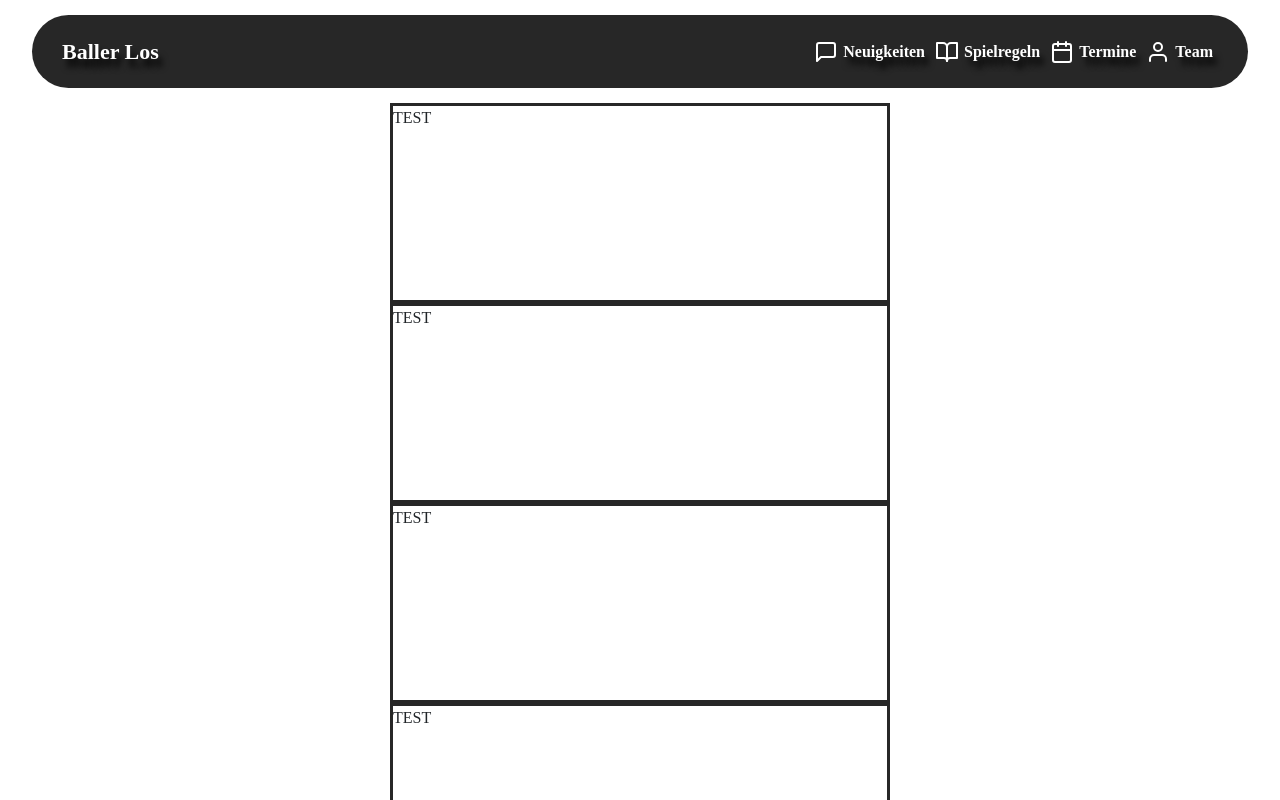
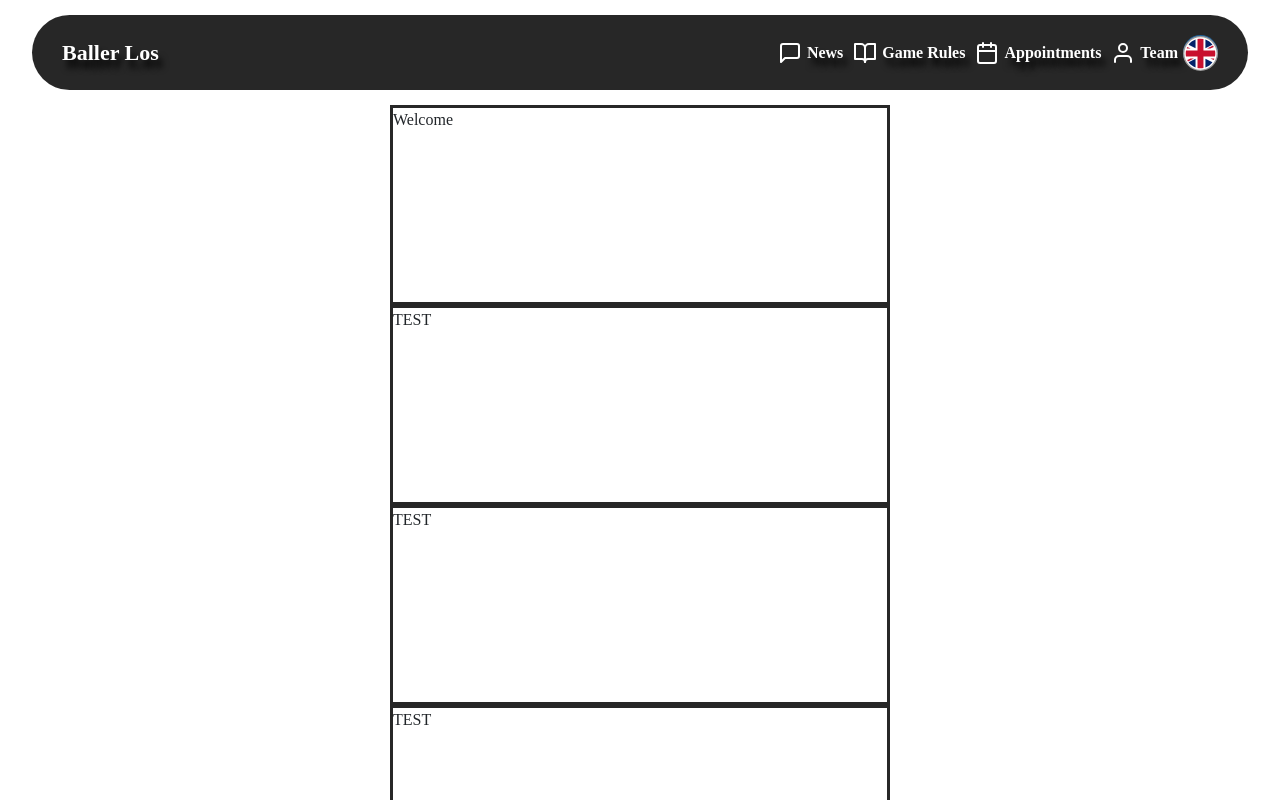
Before and after one commit to Doner-mit-alles/wirtschaft-live, a Vue app: page / in a window 1280 px wide. Shown: the top 800 px of the page. Built offline with nearby package versions, Linux system fonts and the light colour scheme; a web font is replaced by a local one.

Commit message:
10: add language button

```diff
--- a/package.json
+++ b/package.json
@@ -37,6 +37,7 @@
     "jsdom": "^24.1.0",
     "npm-run-all2": "^6.2.0",
     "prettier": "^3.2.5",
+    "svg-inline-loader": "^0.8.2",
     "typescript": "~5.4.0",
     "vite": "^5.3.1",
     "vite-plugin-vue-devtools": "^7.3.1",
--- a/src/App.vue
+++ b/src/App.vue
@@ -7,7 +7,7 @@ import Menu from '@/components/menu-bar.vue'
     <Menu />
 
     <div class="test-container">
-      <p>TEST</p>
+      <p>{{ $t('welcome') }}</p>
     </div>
 
     <div class="test-container">
--- a/src/assets/styles.css
+++ b/src/assets/styles.css
@@ -1,9 +1,20 @@
 @import url('https://fonts.googleapis.com/css?family=Alexandria');
 
 body {
-    font-family: 'Alexandria', serif;
+  font-family: 'Alexandria', serif;
 }
 
 p {
-    margin-block-end: 0;
+  margin-block-end: 0;
 }
+
+:root {
+  --primary-color: #272727;
+  --third-color: #494949;
+  --secondary-color: #ffffff;
+  --forth-color: #20639B;
+}
+
+:root {
+  --primary-shadow: 4px 8px 6px #000000
+}
--- a/src/components/menu-bar.vue
+++ b/src/components/menu-bar.vue
@@ -5,8 +5,9 @@ import BookSVG from '@/assets/book-open.svg'
 import UserSVG from '@/assets/user.svg'
 import MenuElement from '@/components/menu-element.vue'
 import { ref, onMounted, onUnmounted } from 'vue'
+import MenuLanguageButton from '@/components/menu-language-button.vue'
 
-const isMinimised: ref<Boolean> = ref(false)
+const isMinimised = ref<boolean>(false)
 
 const handleScroll = () => {
   isMinimised.value = window.scrollY > 10
@@ -22,11 +23,17 @@ onUnmounted(() => {
 <template>
   <div :class="['menu-bar', { 'menu-bar-fixed': isMinimised }]">
     <p id="menu-team-name">Baller Los</p>
+
     <div class="menu-element-container">
-      <MenuElement text="Neuigkeiten" :svg="NewsSVG" :is-minimised="isMinimised" />
-      <MenuElement text="Spielregeln" :svg="BookSVG" :is-minimised="isMinimised" />
-      <MenuElement text="Termine" :svg="CalenderSVG" :is-minimised="isMinimised" />
-      <MenuElement text="Team" :svg="UserSVG" :is-minimised="isMinimised" />
+      <MenuElement :text="$t('menuBar.news')" :svg="NewsSVG" :is-minimised="isMinimised" />
+      <MenuElement :text="$t('menuBar.rules')" :svg="BookSVG" :is-minimised="isMinimised" />
+      <MenuElement
+        :text="$t('menuBar.appointments')"
+        :svg="CalenderSVG"
+        :is-minimised="isMinimised"
+      />
+      <MenuElement :text="$t('menuBar.team')" :svg="UserSVG" :is-minimised="isMinimised" />
+      <menu-language-button />
       <h1>{{}}</h1>
     </div>
   </div>
@@ -39,8 +46,8 @@ onUnmounted(() => {
   align-items: center;
   margin: 15px;
   border-radius: 50px;
-  background: #272727;
-  color: #ffffff;
+  background: var(--primary-color);
+  color: var(--secondary-color);
   font-size: 22px;
   width: 95%;
   transition: all 0.5s ease;
@@ -59,7 +66,7 @@ onUnmounted(() => {
 #menu-team-name {
   padding: 20px;
   font-weight: bold;
-  text-shadow: 4px 8px 6px #000000;
+  text-shadow: var(--primary-shadow);
   margin-left: 10px;
 }
 
--- a/src/components/menu-element.vue
+++ b/src/components/menu-element.vue
@@ -5,7 +5,7 @@ defineProps({
     required: true
   },
   svg: {
-    type: Object,
+    type: String,
     required: true
   },
   isMinimised: {
@@ -18,7 +18,10 @@ defineProps({
 <template>
   <div class="menu-bar-element">
     <component :is="svg" />
-    <p :class="['menu-bar-element-text', { 'menu-bar-element-text-hidden': isMinimised }]">
+    <p
+      v-if="!isMinimised"
+      :class="['menu-bar-element-text', { 'menu-bar-element-text-hidden': isMinimised }]"
+    >
       {{ text }}
     </p>
   </div>
@@ -26,7 +29,7 @@ defineProps({
 
 <style scoped>
 .menu-bar-element {
-  width: min-content;
+  width: fit-content;
   margin: 0 5px 0 5px;
   display: flex;
   justify-content: center;
@@ -41,9 +44,7 @@ defineProps({
 }
 
 .menu-bar-element-text-hidden {
-
 }
-
 
 @keyframes shrink {
   from {
--- /dev/null
+++ b/src/components/menu-language-button.vue
@@ -0,0 +1,85 @@
+<script setup lang="ts">
+import i18n, { loadLocaleMessages } from '@/i18n'
+import { ref } from 'vue'
+import germany from '@/assets/flag/germany_round.svg'
+import england from '@/assets/flag/england_round.svg'
+
+const selectedLanguage = ref(i18n.global.locale)
+const changeLanguage = async (locale: string) => {
+  selectedLanguage.value = locale
+  toggleMenu()
+  await loadLocaleMessages(locale)
+}
+const isMenuVisible = ref(false)
+
+const toggleMenu = (): void => {
+  isMenuVisible.value = !isMenuVisible.value
+  const element = document.getElementById('language-drop-box-container')
+  if (isMenuVisible.value && element) {
+    element.classList.add('language-drop-box-container-open')
+  } else if (element) {
+    element.classList.remove('language-drop-box-container-open')
+  }
+}
+</script>
+
+<template>
+  <div class="language-drop-box">
+    <div class="language-drop-box-container" id="language-drop-box-container">
+      <component v-if="selectedLanguage === 'de'" :is="germany" @click="toggleMenu" />
+      <component
+        v-else-if="selectedLanguage === 'en'"
+        :is="england"
+        class="language-drop-box-select-child"
+        @click="toggleMenu"
+      />
+      <div v-if="isMenuVisible" class="language-drop-box-select">
+        <div style="margin-top: 5px; display: flex; align-items: center; justify-content: center;flex-direction: column; gap: 5px">
+          <component
+            :is="germany"
+            class="language-drop-box-select-child"
+            @click="changeLanguage('de')"
+          />
+          <component
+            :is="england"
+            class="language-drop-box-select-child"
+            @click="changeLanguage('en')"
+          />
+        </div>
+      </div>
+    </div>
+  </div>
+</template>
+
+<style scoped>
+.language-drop-box {
+  width: 35px;
+  display: flex;
+  justify-content: center;
+  align-items: center;
+  flex-direction: column;
+  position: relative;
+}
+
+.language-drop-box-select {
+  width: 100%;
+  position: absolute;
+  margin-top: -1px;
+  height: max-content;
+  background: var(--forth-color);
+  border-bottom-left-radius: 30px;
+  border-bottom-right-radius: 30px;
+}
+
+.language-drop-box-container {
+  background: var(--forth-color);
+  height: 35px;
+  width: 35px;
+  border-radius: 30px;
+}
+
+.language-drop-box-container-open {
+  border-bottom-left-radius: 0;
+  border-bottom-right-radius: 0;
+}
+</style>
--- a/src/i18n.ts
+++ b/src/i18n.ts
@@ -1,11 +1,21 @@
 import { createI18n } from 'vue-i18n'
+
+const availableLocales: string[] = []
+const localeFiles = import.meta.glob('./locales/*.json')
+
+for (const path in localeFiles) {
+  const match = path.match(/\/([a-z]{2})\.json$/)
+  if (match) {
+    availableLocales.push(match[1])
+  }
+}
 
 /**
  * Get the browser language.
  * @returns - language like 'de', 'en'
  */
 export const getBrowserLanguage = (): string => {
-  const lang = navigator.language || navigator.languages[0];
+  const lang = navigator.language || navigator.languages[0]
   return lang.split('-')[0]
 }
 
@@ -30,4 +40,12 @@ export const loadLocaleMessages = async (locale: string): Promise<void> => {
   }
 }
 
+/**
+ * Get list of all available language files
+ * @returns - Array with names of the language files ['en', 'de', ...]
+ */
+export const getAvailableLocales = (): string[] => {
+  return availableLocales
+}
+
 export default i18n
--- a/src/locales/de.json
+++ b/src/locales/de.json
@@ -1,4 +1,10 @@
 {
   "welcome": "Willkommen",
-  "description": "Dies ist eine Beispielbeschreibung."
+  "description": "Dies ist eine Beispielbeschreibung.",
+  "menuBar": {
+    "news": "Neuigkeiten",
+    "rules": "Spielregelen",
+    "appointments": "Termine",
+    "team": "Team"
+  }
 }
--- a/src/locales/en.json
+++ b/src/locales/en.json
@@ -1,4 +1,10 @@
 {
   "welcome": "Welcome",
-  "description": "This is an example description."
+  "description": "This is an example description.",
+  "menuBar": {
+    "news": "News",
+    "rules": "Game Rules",
+    "appointments": "Appointments",
+    "team": "Team"
+  }
 }
--- a/src/main.ts
+++ b/src/main.ts
@@ -5,8 +5,9 @@ import App from './App.vue'
 import 'bootstrap/dist/css/bootstrap.min.css'
 import 'bootstrap'
 import i18n, { loadLocaleMessages, getBrowserLanguage } from './i18n'
-import '@/assets/styles.css';
+import '@/assets/styles.css'
 
+//load the vue with the browser language
 const app = createApp(App)
 loadLocaleMessages(getBrowserLanguage()).then(() => {
   app.use(createPinia())
```
Also changed, not shown: src/assets/flag/england_round.svg (added), src/assets/flag/germany_round.svg (added).
